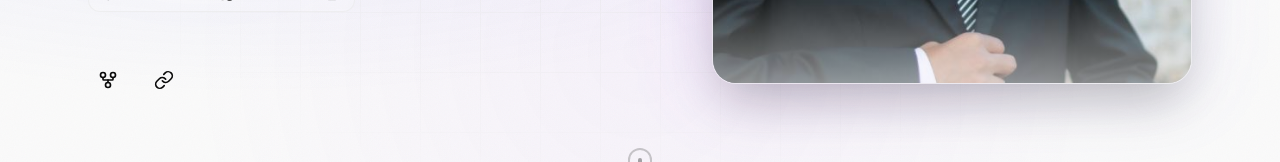
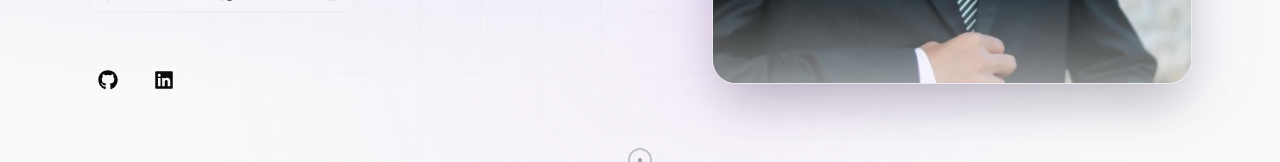
Before and after one commit to zkDhruba/my-portfolio, a Next.js app: page / in a window 1280 px wide. Shown: the part 588-750 px from the top of the page. Built offline with nearby package versions, Linux system fonts and the light colour scheme.

Commit message:
hero page button icon changed for github and linkedin

```diff
--- a/package.json
+++ b/package.json
@@ -16,6 +16,7 @@
     "next": "16.2.4",
     "react": "19.2.4",
     "react-dom": "19.2.4",
+    "react-icons": "^5.6.0",
     "tailwind-merge": "^3.5.0"
   },
   "devDependencies": {
--- a/src/components/sections/HeroSection.tsx
+++ b/src/components/sections/HeroSection.tsx
@@ -5,11 +5,12 @@ import { useRef, useState } from "react";
 import Image from "next/image";
 import { personalInfo, socialLinks } from "@/data/portfolio";
 import { GitFork, Link as LinkIcon, Globe, AtSign, FileDown, User, Check, Copy, Triangle } from "lucide-react";
+import { FaGithub, FaLinkedin } from "react-icons/fa";
 import Button from "@/components/ui/Button";
 
 const socialIconMap: Record<string, React.ReactNode> = {
-  github: <GitFork className="w-5 h-5" />,
-  linkedin: <LinkIcon className="w-5 h-5" />,
+  github: <FaGithub className="w-5 h-5" />,
+  linkedin: <FaLinkedin className="w-5 h-5" />,
   twitter: <Globe className="w-5 h-5" />,
   dribbble: <AtSign className="w-5 h-5" />,
 };
```
Also changed, not shown: 1 other file (tests, documents, lock files or other folders).
